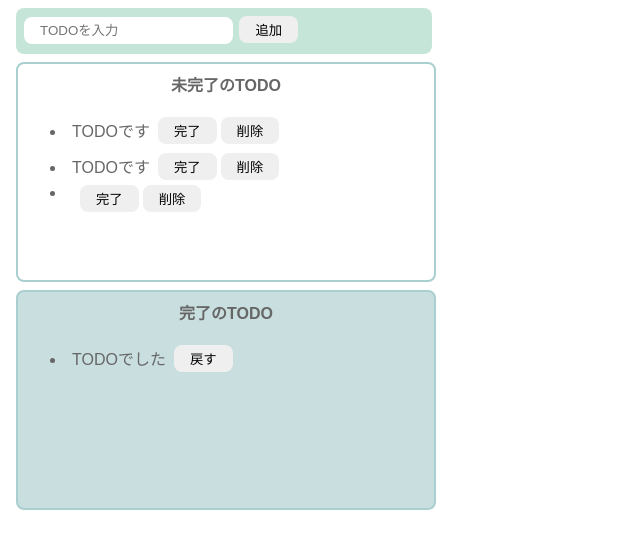
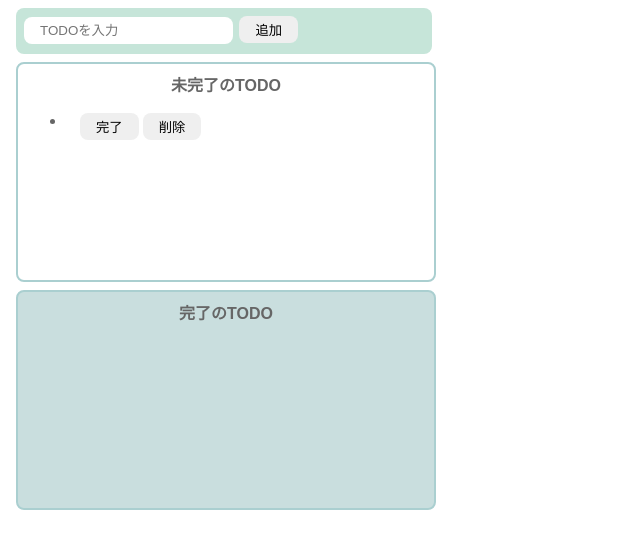
Before and after one commit to youhei-0009/react-test1, a website built with Vite: page react-test1/index.html in a window 1280 px wide. Both pictures are taken after a click on the button "追加". Shown: the whole page, without its empty margins (0-640 px from the left). Built offline with nearby package versions, Linux system fonts and the light colour scheme.

Commit message:
vannila js setting

```diff
--- a/react-test1/index.html
+++ b/react-test1/index.html
@@ -14,31 +14,11 @@
     <div class="incomplete-area">
       <p class="title">未完了のTODO</p>
       <ul id="incomplete-list">
-        <li>
-          <div class="list-row">
-            <p class="todo-item">TODOです</p>
-            <button>完了</button>
-            <button>削除</button>
-          </div>
-        </li>
-        <li>
-          <div class="list-row">
-            <p class="todo-item">TODOです</p>
-            <button>完了</button>
-            <button>削除</button>
-          </div>
-        </li>
       </ul>
     </div>
     <div class="complete-area">
       <p class="title">完了のTODO</p>
-      <ul>
-        <li>
-          <div class="list-row">
-            <p class="todo-item">TODOでした</p>
-            <button>戻す</button>
-          </div>
-        </li>
+      <ul id="complete-list">
       </ul>
     </div>
     <script type="module" src="/main.js"></script>
--- a/react-test1/main.js
+++ b/react-test1/main.js
@@ -1,9 +1,17 @@
 import './style.css'
 
 const onClickAdd = () => {
+  //初期化
   const inputText = document.getElementById("add-text").value;
   document.getElementById("add-text").value = "";
 
+  // 未完了リスト追加
+  createIncompleteTodo(inputText);
+
+}
+
+//未完了TODO作成関数
+const createIncompleteTodo = (todo) => {
   // li生成
   const li = document.createElement("li");
   // div生成
@@ -13,15 +21,38 @@ const onClickAdd = () => {
   // p
   const p = document.createElement("p");
   p.className = "todo-item";
-  p.innerText = inputText;
+  p.innerText = todo;
 
   // button (完了)
   const completeButton = document.createElement("button");
   completeButton.innerText = "完了";
+  completeButton.addEventListener("click", ()=> {
+    //完了後に完了TODOに移動
+    const moveTarget = completeButton.closest("li");
+    completeButton.nextElementSibling.remove();
+    completeButton.remove();
+    const backButton = document.createElement("button");
+    backButton.innerText = "戻す";
+    backButton.addEventListener("click", () => {
+      // todo内容取得して未完了リストに追加
+      const todoText = backButton.previousElementSibling.innerText
+      createIncompleteTodo(todoText);
+      // li 削除
+      backButton.closest("li").remove();
+    });
+    moveTarget.firstElementChild.appendChild(backButton);
+    document.getElementById("complete-list").appendChild(moveTarget);
+  });
 
   // button (削除)
   const deleteButton = document.createElement("button");
   deleteButton.innerText = "削除";
+  deleteButton.addEventListener("click", ()=> {
+    //削除処理
+    const deleteTarget = deleteButton.closest("li");
+    document.getElementById("incomplete-list").removeChild(deleteTarget);
+    console.log(deleteTarget);
+  });
 
   // liの子要素
   div.appendChild(p);
@@ -30,9 +61,6 @@ const onClickAdd = () => {
   li.appendChild(div);
 
   document.getElementById("incomplete-list").appendChild(li);
-
-  console.log(completeButton);
-
 }
 
 document.getElementById("add-button").addEventListener("click", onClickAdd);
```
